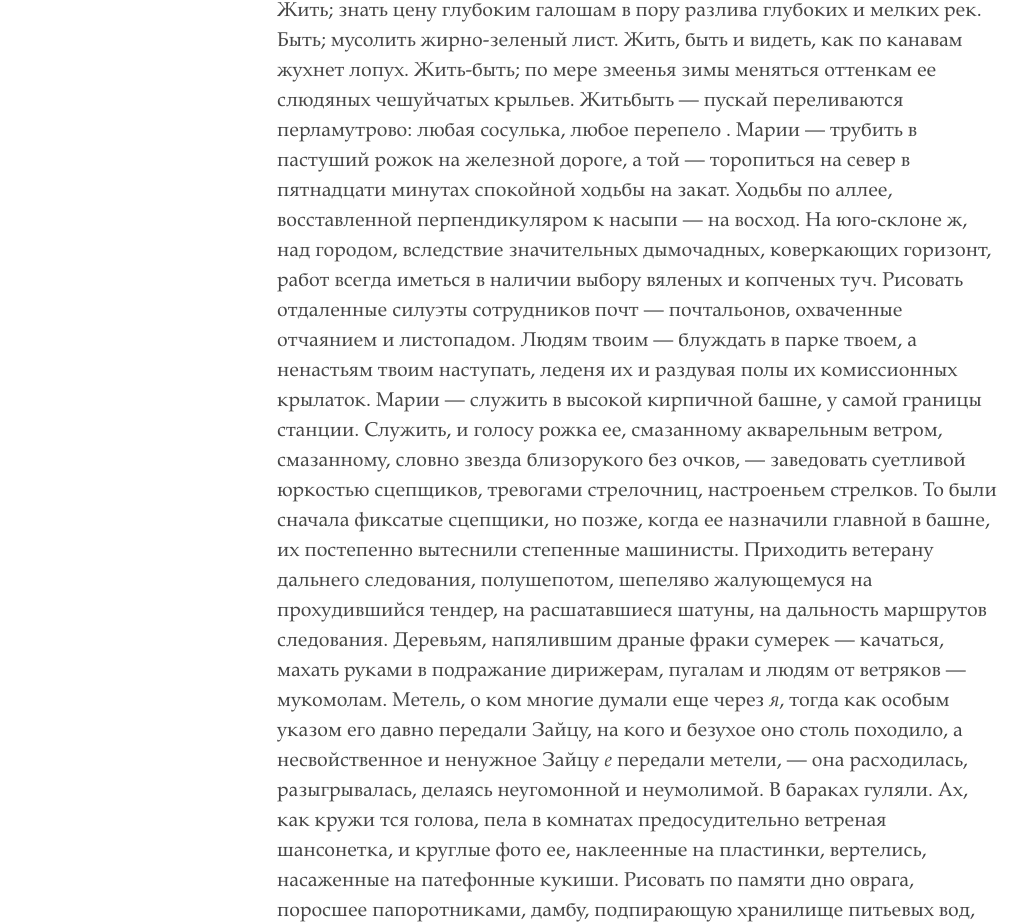
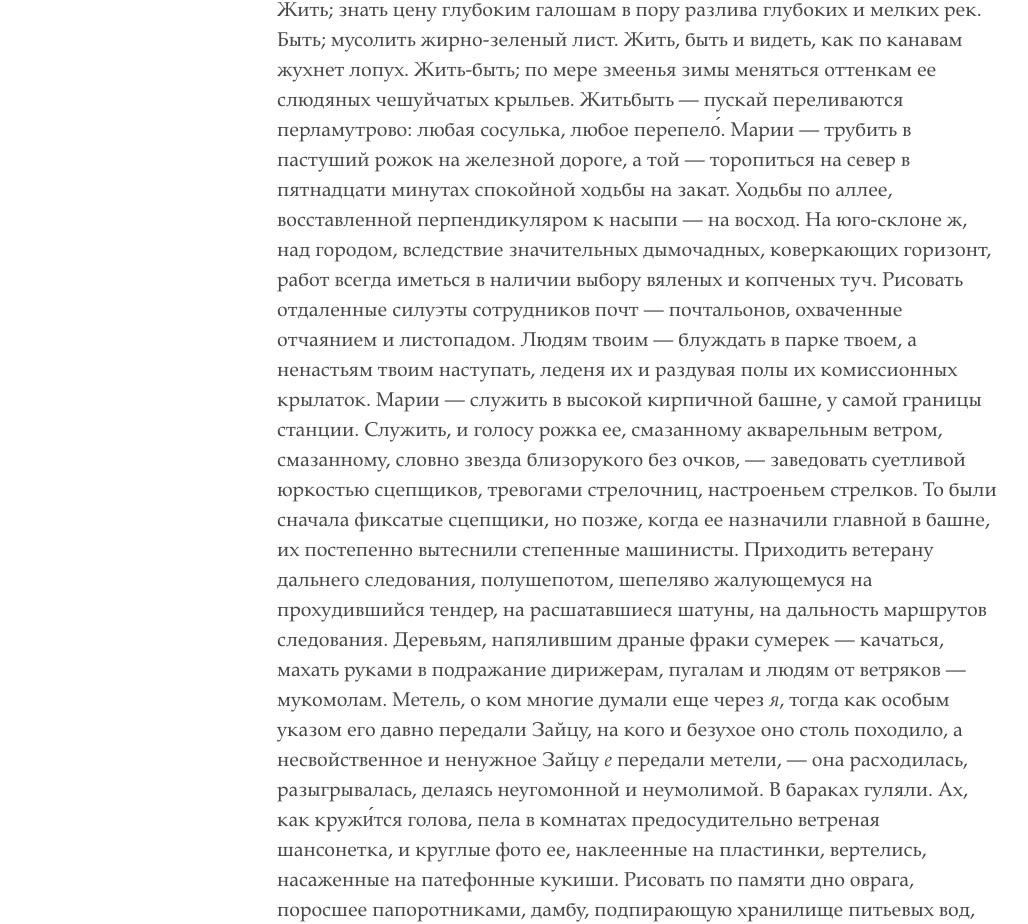
Before and after one commit to digbmc/dog-annotation-site, a Jekyll site: the page built from _texts/02_ru.md, in a window 1280 px wide and 1400 px high. Shown: the part 216-1140 px from the top of the window, without its empty margins (3-1031 px from the left). Built offline with Jekyll 4.4.1, drawn with Linux system fonts in a browser that asks for light colours; some of the changed text lies outside the part shown.

Commit message:
added stresses

```diff
--- a/_texts/02_ru.md
+++ b/_texts/02_ru.md
@@ -6,7 +6,7 @@
 
 Жить; знать цену глубоким галошам в пору разлива глубоких
 и мелких рек. Быть; мусолить жирно-зеленый лист. Жить, быть и видеть, как по канавам жухнет лопух. Жить-быть; по мере змеенья зимы меняться оттенкам ее слюдяных чешуйчатых крыльев. Житьбыть — пускай переливаются перламутрово: любая сосулька, любое
-перепело . Марии — трубить в пастуший рожок на железной дороге,
+перепело́. Марии — трубить в пастуший рожок на железной дороге,
 а той — торопиться на север в пятнадцати минутах спокойной ходьбы на закат. Ходьбы по аллее, восставленной перпендикуляром к насыпи — на восход. На юго-склоне ж, над городом, вследствие значительных дымочадных, коверкающих горизонт, работ всегда иметься
 в наличии выбору вяленых и копченых туч. Рисовать отдаленные
 силуэты сотрудников почт — почтальонов, охваченные отчаянием
@@ -21,7 +21,7 @@
 руками в подражание дирижерам, пугалам и людям от ветряков —
 мукомолам. Метель, о ком многие думали еще через *я*, тогда как
 особым указом его давно передали Зайцу, на кого и безухое оно
-столь походило, а несвойственное и ненужное Зайцу *е* передали метели, — она расходилась, разыгрывалась, делаясь неугомонной и неумолимой. В бараках гуляли. Ах, как кружи тся голова, пела в комнатах предосудительно ветреная шансонетка, и круглые фото ее,
+столь походило, а несвойственное и ненужное Зайцу *е* передали метели, — она расходилась, разыгрывалась, делаясь неугомонной и неумолимой. В бараках гуляли. Ах, как кружи́тся голова, пела в комнатах предосудительно ветреная шансонетка, и круглые фото ее,
 наклеенные на пластинки, вертелись, насаженные на патефонные
 кукиши. Рисовать по памяти дно оврага, поросшее папоротниками,
 дамбу, подпирающую хранилище питьевых вод, рисовать все хранилище, загроможденное реквизитом всевозможных регат в сезон арбузов и моросящих осадков в виде кружочков и палочек, и матросачитателя, что по капризу художника пусть сидит, поставив торчком
@@ -67,7 +67,7 @@
 сопутствующих обстоятельств, — на упреки комиссии возражать:
 не усматриваю действительных оснований, в силу коих мои впечатления о такой заурядице способны были бы реальным образом
 стать полезными в работе инспекции, отчего и желал бы оставить их
-исключительно при себе. Впрочем, если вы так настаиваете — извольте. Мы возвращаемся в сумерках. Вы, полагаю, уже представлены
+исключительно при себе. Впрочем, если вы́ так настаиваете — извольте. Мы возвращаемся в сумерках. Вы, полагаю, уже представлены
 или, точнее, имеете представление об этом замечательном часе суток
 и бесповоротно очарованы им, мне подобно, обнаруживая таким образом недюжинный вкус, превосходное чувство цвета и склонность
 к меланхолической созерцательности. Нас, как правило, несколько
@@ -91,7 +91,7 @@
 мы живем здесь, и если одни из нас живут в городе, то другие —
 в деревне, за изумрудной рекой. Мы легко различаем плотину и мельницу, церковь и возы на улицах, библиотеку, и богадельню, и баню.
 Видим острую крышу инвалидного дома, точильное заведение, приют глухих и базар. А на льду прудов и реки — масса катающихся.
-Зво нки их голоса и коньки, разгоряченны лица. Там — буроватые, напоминающие мех неведомых зверей купины оголенных дерев; сям — прачки, полощущие белье в проруби. Есть еще вмерзшие
+Зво́нки их голоса и коньки, разгоряченны лица. Там — буроватые, напоминающие мех неведомых зверей купины оголенных дерев; сям — прачки, полощущие белье в проруби. Есть еще вмерзшие
 в лед ладьи, и запруды, и птицы — о, масса птиц — и на ветках,
 и просто в пространстве, пахнущем сельдереем, — жароптицы, полинялые, выцветшие или вовсе сменившие свой прихотливый наряд на скромное оперенье сорок и ворон. Что за чудесная, неотмирная такая страна, в восхищении застывает посетитель. Простота
 и неброскость ореховой рамы лишь подчеркивает очаровательную
```
